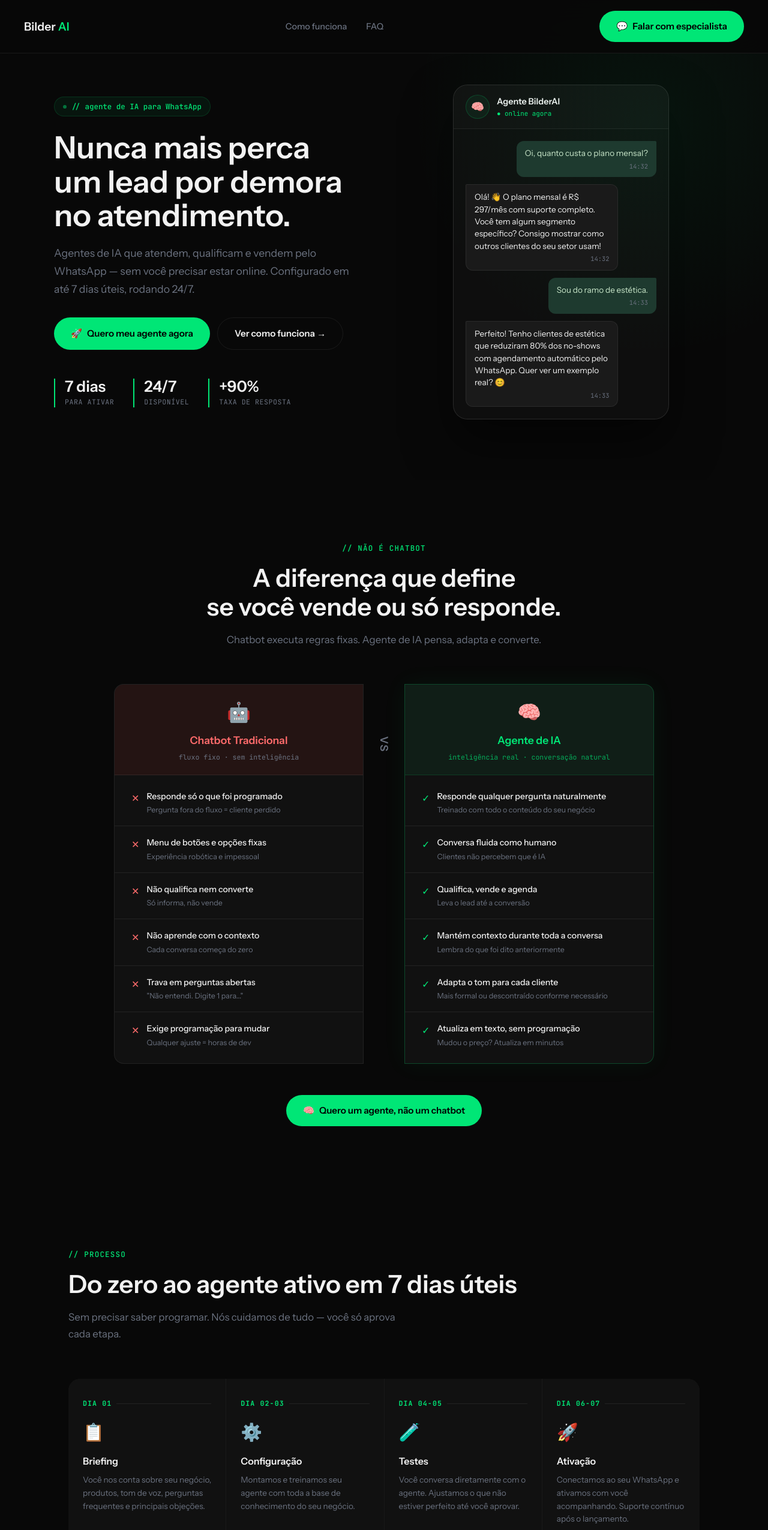
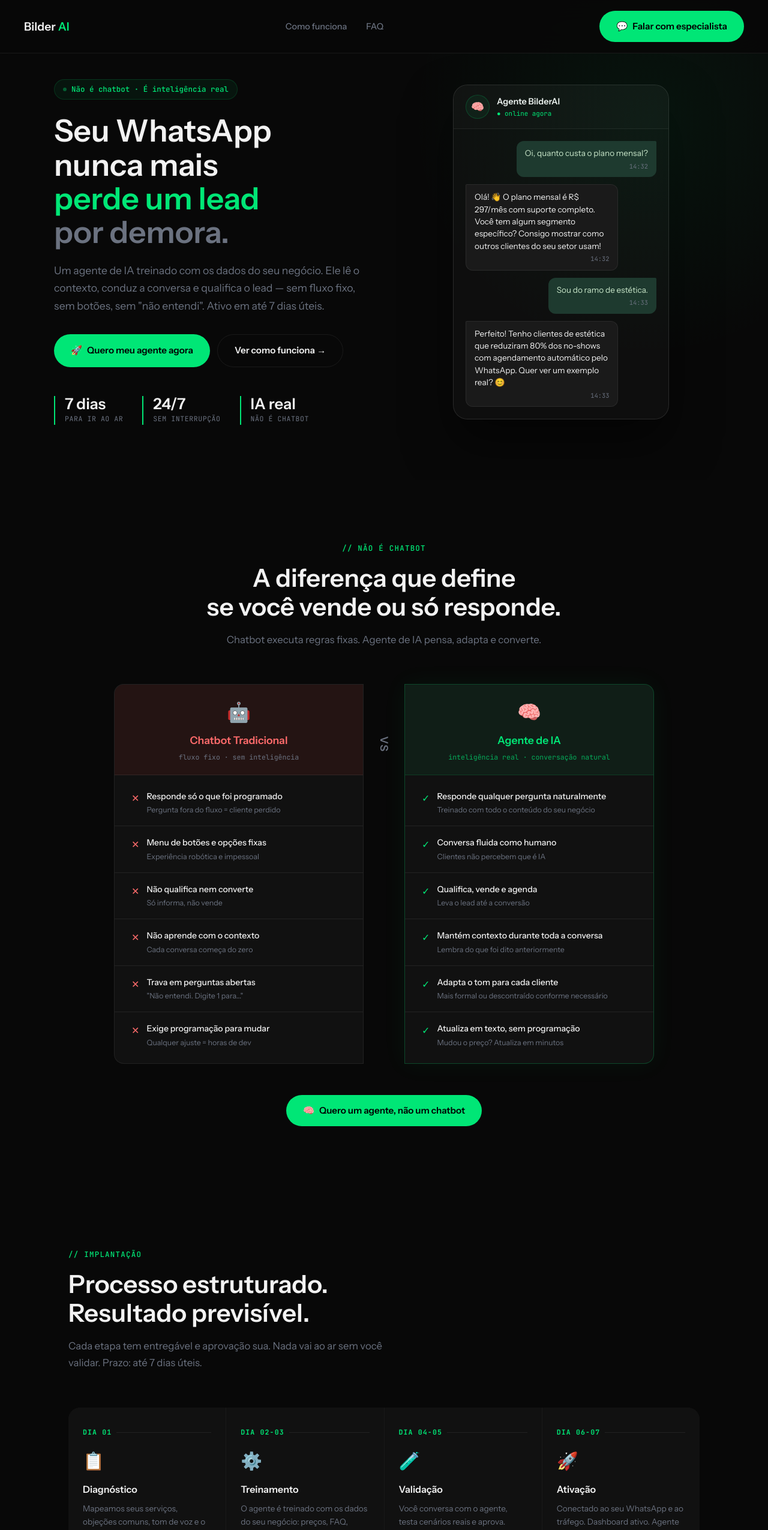
Before and after one commit to drtrafego/lp_agent_ai, a Next.js app: page / in a window 1280 px wide. Shown: the top 2550 px of the page at 60% size. Built offline with nearby package versions, Linux system fonts and the light colour scheme; no server answers.

Commit message:
Update copy and remove pricing section

```diff
--- a/src/app/page.tsx
+++ b/src/app/page.tsx
@@ -7,26 +7,26 @@ import Link from 'next/link'
 const WHATSAPP = 'https://wa.me/SEU_NUMERO'
 
 const COUNTRIES = [
-  { ddi: '+55',  flag: '🇧🇷', iso: 'BR' },
-  { ddi: '+1',   flag: '🇺🇸', iso: 'US' },
+  { ddi: '+55', flag: '🇧🇷', iso: 'BR' },
+  { ddi: '+1', flag: '🇺🇸', iso: 'US' },
   { ddi: '+351', flag: '🇵🇹', iso: 'PT' },
-  { ddi: '+34',  flag: '🇪🇸', iso: 'ES' },
-  { ddi: '+54',  flag: '🇦🇷', iso: 'AR' },
-  { ddi: '+52',  flag: '🇲🇽', iso: 'MX' },
-  { ddi: '+57',  flag: '🇨🇴', iso: 'CO' },
-  { ddi: '+56',  flag: '🇨🇱', iso: 'CL' },
-  { ddi: '+51',  flag: '🇵🇪', iso: 'PE' },
+  { ddi: '+34', flag: '🇪🇸', iso: 'ES' },
+  { ddi: '+54', flag: '🇦🇷', iso: 'AR' },
+  { ddi: '+52', flag: '🇲🇽', iso: 'MX' },
+  { ddi: '+57', flag: '🇨🇴', iso: 'CO' },
+  { ddi: '+56', flag: '🇨🇱', iso: 'CL' },
+  { ddi: '+51', flag: '🇵🇪', iso: 'PE' },
   { ddi: '+598', flag: '🇺🇾', iso: 'UY' },
   { ddi: '+595', flag: '🇵🇾', iso: 'PY' },
   { ddi: '+591', flag: '🇧🇴', iso: 'BO' },
   { ddi: '+593', flag: '🇪🇨', iso: 'EC' },
-  { ddi: '+58',  flag: '🇻🇪', iso: 'VE' },
-  { ddi: '+44',  flag: '🇬🇧', iso: 'GB' },
-  { ddi: '+49',  flag: '🇩🇪', iso: 'DE' },
-  { ddi: '+33',  flag: '🇫🇷', iso: 'FR' },
-  { ddi: '+39',  flag: '🇮🇹', iso: 'IT' },
-  { ddi: '+61',  flag: '🇦🇺', iso: 'AU' },
-  { ddi: '+1',   flag: '🇨🇦', iso: 'CA' },
+  { ddi: '+58', flag: '🇻🇪', iso: 'VE' },
+  { ddi: '+44', flag: '🇬🇧', iso: 'GB' },
+  { ddi: '+49', flag: '🇩🇪', iso: 'DE' },
+  { ddi: '+33', flag: '🇫🇷', iso: 'FR' },
+  { ddi: '+39', flag: '🇮🇹', iso: 'IT' },
+  { ddi: '+61', flag: '🇦🇺', iso: 'AU' },
+  { ddi: '+1', flag: '🇨🇦', iso: 'CA' },
 ]
 
 const faqs = [
@@ -50,6 +50,14 @@ const faqs = [
     q: 'O que acontece se o agente não souber responder?',
     a: 'O agente reconhece quando não tem informação suficiente e transfere educadamente para um atendente humano ou solicita que o cliente aguarde. Você configura como prefere que isso aconteça.',
   },
+  {
+    q: 'Quanto custa?',
+    a: 'Depende do porte do negócio e das funcionalidades necessárias. Fale com a gente pelo WhatsApp e apresentamos os valores após entender o seu caso — sem enrolação.',
+  },
+  {
+    q: 'Precisa de aprovação da Meta?',
+    a: 'Depende do uso. Para conectar via QR Code não precisa de aprovação. Para API Oficial com envio ativo de mensagens, orientamos todo o processo de aprovação.',
+  },
 ]
 
 export default function LandingPage() {
@@ -67,7 +75,7 @@ export default function LandingPage() {
         const match = COUNTRIES.find(c => c.iso === data.country_code)
         if (match) setDdi(match.ddi)
       })
-      .catch(() => {}) // mantém +55 como padrão em caso de falha
+      .catch(() => { }) // mantém +55 como padrão em caso de falha
   }, [])
 
   async function handleSubmit(e: FormEvent<HTMLFormElement>) {
@@ -81,14 +89,14 @@ export default function LandingPage() {
         method: 'POST',
         headers: { 'Content-Type': 'application/json' },
         body: JSON.stringify({
-          name:         formData.name,
-          email:        formData.email,
-          whatsapp:     `${ddi}${formData.phone}`,
-          utm_source:   params.get('utm_source')   ?? undefined,
-          utm_medium:   params.get('utm_medium')   ?? undefined,
+          name: formData.name,
+          email: formData.email,
+          whatsapp: `${ddi}${formData.phone}`,
+          utm_source: params.get('utm_source') ?? undefined,
+          utm_medium: params.get('utm_medium') ?? undefined,
           utm_campaign: params.get('utm_campaign') ?? undefined,
-          utm_term:     params.get('utm_term')     ?? undefined,
-          utm_content:  params.get('utm_content')  ?? undefined,
+          utm_term: params.get('utm_term') ?? undefined,
+          utm_content: params.get('utm_content') ?? undefined,
         }),
       })
 
@@ -123,11 +131,10 @@ export default function LandingPage() {
       <section className="hero">
         <div className="hero-inner">
           <div>
-            <div className="hero-badge">// agente de IA para WhatsApp</div>
-            <h1>Nunca mais perca um lead por demora no atendimento.</h1>
+            <div className="hero-badge">Não é chatbot · É inteligência real</div>
+            <h1>Seu WhatsApp<br />nunca mais<br /><em>perde um lead</em><br /><span style={{ color: "var(--muted)" }}>por demora.</span></h1>
               <p className="hero-sub">
-              Agentes de IA que atendem, qualificam e vendem pelo WhatsApp — sem você precisar
-              estar online. Configurado em até 7 dias úteis, rodando 24/7.
+                Um agente de IA treinado com os dados do seu negócio. Ele lê o contexto, conduz a conversa e qualifica o lead — sem fluxo fixo, sem botões, sem "não entendi". Ativo em até 7 dias úteis.
               </p>
               <div className="hero-ctas">
                 <a href="#contato" className="btn-primary">
@@ -140,15 +147,15 @@ export default function LandingPage() {
               <div className="hero-stats">
                 <div className="stat">
                   <div className="stat-num">7 dias</div>
-                <div className="stat-label">Para ativar</div>
+                  <div className="stat-label">Para ir ao ar</div>
                 </div>
                 <div className="stat">
                   <div className="stat-num">24/7</div>
-                <div className="stat-label">Disponível</div>
+                  <div className="stat-label">Sem interrupção</div>
                 </div>
                 <div className="stat">
-                <div className="stat-num">+90%</div>
-                <div className="stat-label">Taxa de resposta</div>
+                  <div className="stat-num">IA real</div>
+                  <div className="stat-label">Não é chatbot</div>
                 </div>
               </div>
             </div>
@@ -394,36 +401,34 @@ export default function LandingPage() {
             {/* HOW IT WORKS */}
             <section id="como-funciona" style={{ padding: '100px 40px' }}>
               <div className="container">
-          <div className="section-label">// processo</div>
-          <h2 className="section-title">Do zero ao agente ativo em 7 dias úteis</h2>
+                <div className="section-label">// implantação</div>
+                <h2 className="section-title">Processo estruturado.<br />Resultado previsível.</h2>
                 <p className="section-sub">
-            Sem precisar saber programar. Nós cuidamos de tudo — você só aprova cada etapa.
+                  Cada etapa tem entregável e aprovação sua. Nada vai ao ar sem você validar. Prazo: até 7 dias úteis.
                 </p>
                 <div className="steps-grid">
                   <div className="step-card">
                     <div className="step-num">DIA 01</div>
                     <div className="step-icon">📋</div>
-              <div className="step-title">Briefing</div>
+                    <div className="step-title">Diagnóstico</div>
                     <div className="step-desc">
-                Você nos conta sobre seu negócio, produtos, tom de voz, perguntas frequentes e
-                principais objeções.
+                      Mapeamos seus serviços, objeções comuns, tom de voz e o fluxo ideal para converter no seu nicho.
                     </div>
                   </div>
                   <div className="step-card">
                     <div className="step-num">DIA 02-03</div>
                     <div className="step-icon">⚙️</div>
-              <div className="step-title">Configuração</div>
+                    <div className="step-title">Treinamento</div>
                     <div className="step-desc">
-                Montamos e treinamos seu agente com toda a base de conhecimento do seu negócio.
+                      O agente é treinado com os dados do seu negócio: preços, FAQ, políticas, scripts de venda.
                     </div>
                   </div>
                   <div className="step-card">
                     <div className="step-num">DIA 04-05</div>
                     <div className="step-icon">🧪</div>
-              <div className="step-title">Testes</div>
+                    <div className="step-title">Validação</div>
                     <div className="step-desc">
-                Você conversa diretamente com o agente. Ajustamos o que não estiver perfeito até
-                você aprovar.
+                      Você conversa com o agente, testa cenários reais e aprova. Ajustamos quantas vezes for necessário.
                     </div>
                   </div>
                   <div className="step-card">
@@ -431,8 +436,7 @@ export default function LandingPage() {
                     <div className="step-icon">🚀</div>
                     <div className="step-title">Ativação</div>
                     <div className="step-desc">
-                Conectamos ao seu WhatsApp e ativamos com você acompanhando. Suporte contínuo após
-                o lançamento.
+                      Conectado ao seu WhatsApp e ao tráfego. Dashboard ativo. Agente operando e você no controle.
                     </div>
                   </div>
                 </div>
@@ -442,18 +446,18 @@ export default function LandingPage() {
             {/* FEATURES */}
             <section style={{ padding: '100px 40px', background: 'var(--surface)' }}>
               <div className="container">
-          <div className="section-label">// funcionalidades</div>
+                <div className="section-label">// o que o agente faz</div>
                 <h2 className="section-title">
-            Tudo que seu atendimento<br />precisa para converter.
+                  Mais que atendimento.<br />É um vendedor que nunca sai.
                 </h2>
                 <div className="features-grid">
                   {[
-              { icon: '🕐', title: 'Atendimento 24/7', desc: 'Responde instantaneamente a qualquer hora, mesmo nos fins de semana e feriados. Nenhum lead fica sem resposta.' },
-              { icon: '🎯', title: 'Qualificação automática', desc: 'Identifica leads quentes, coleta informações essenciais e prioriza quem está pronto para comprar.' },
-              { icon: '📅', title: 'Agendamento direto', desc: 'Agenda consultas, reuniões e visitas direto pelo WhatsApp, sem precisar de intervenção humana.' },
+                    { icon: '🕐', title: 'Atendimento 24/7', desc: 'Resposta em menos de 5 segundos, a qualquer hora. Enquanto seus concorrentes dormem, seu agente está fechando o próximo cliente.' },
+                    { icon: '🎯', title: 'Qualificação automática', desc: 'O agente conduz a conversa para entender intenção, urgência e capacidade de compra. Sua equipe recebe só quem está pronto para fechar.' },
+                    { icon: '📅', title: 'Agendamento direto', desc: 'Coleta os dados, confirma o horário e registra o agendamento — tudo na conversa, sem formulário, sem link externo, sem atrito.' },
                     { icon: '🔗', title: 'WhatsApp nativo', desc: 'Opera no WhatsApp que seus clientes já usam. Sem apps novos, sem fricção, sem aprendizado.' },
-              { icon: '📊', title: 'Dashboard de conversas', desc: 'Acompanhe todas as conversas, métricas de atendimento e leads gerados em tempo real.' },
-              { icon: '✏️', title: 'Atualização simples', desc: 'Mudou preço, produto ou oferta? Atualize o agente em minutos com texto simples, sem programação.' },
+                    { icon: '📊', title: 'Você controla tudo pelo dashboard', desc: 'Acompanhe conversas em tempo real, assuma o atendimento quando quiser, veja leads qualificados e métricas de uso — tudo em um painel exclusivo. Quando necessário, o agente transfere para humano com o resumo completo da conversa. Nenhuma informação se perde.' },
+                    { icon: '✏️', title: 'Atualização simples', desc: 'Treinado com PDFs, links, textos e scripts do seu negócio. Não chuta, não inventa. Responde com base no que você ensinou.' },
                   ].map(({ icon, title, desc }) => (
                     <div key={title} className="feature-card">
                       <span className="feature-icon">{icon}</span>
@@ -495,11 +499,10 @@ export default function LandingPage() {
               <div className="container" style={{ position: 'relative', zIndex: 1 }}>
                 <div className="section-label">// comece agora</div>
                 <h2>
-            Configure hoje. Em até 7 dias úteis<br />seu agente está no ar.
+                  Pronto para parar<br />de perder leads<br /><span style={{ color: "var(--green)" }}>para a demora?</span>
                 </h2>
                 <p>
-            Preencha abaixo e nossa equipe entra em contato pelo WhatsApp para agendar sua
-            demonstração gratuita.
+                  Em até 7 dias úteis seu agente está treinado, validado e operando. Preencha abaixo e entenda como funciona para o seu negócio específico.
                 </p>
 
                 <form className="lead-form-card" onSubmit={handleSubmit} noValidate>
@@ -580,7 +583,7 @@ export default function LandingPage() {
                 </form>
 
                 <div className="cta-guarantees" style={{ marginTop: '32px' }}>
-            ✓ Garantia no primeiro mês &nbsp;·&nbsp; ✓ Sem contrato &nbsp;·&nbsp; ✓ Ativa em 7 dias úteis
+                  ✓ Processo com etapas claras &nbsp;·&nbsp; ✓ Você aprova antes de ativar &nbsp;·&nbsp; ✓ Ativo em até 7 dias úteis
                 </div>
               </div>
             </section>
```
Also changed, not shown: landing-page-bilderai.html (+46 -28 lines), .claude/settings.local.json (added), diff.txt (added), 1 other file (tests, documents, lock files or other folders). Lines whose indentation alone changed are shown as unchanged.
